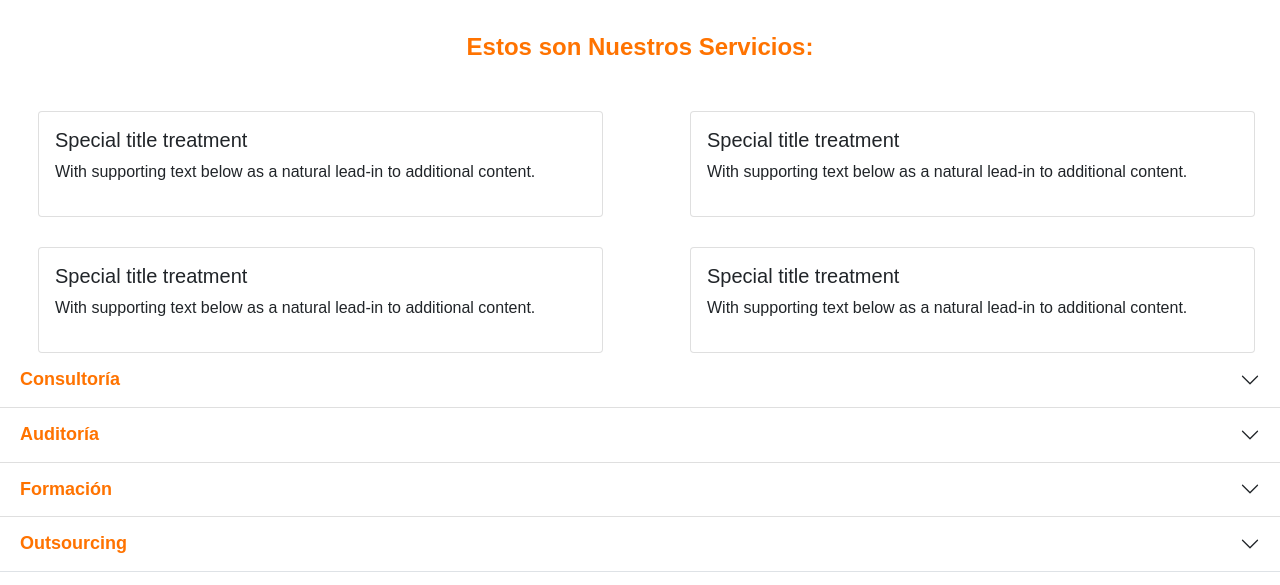
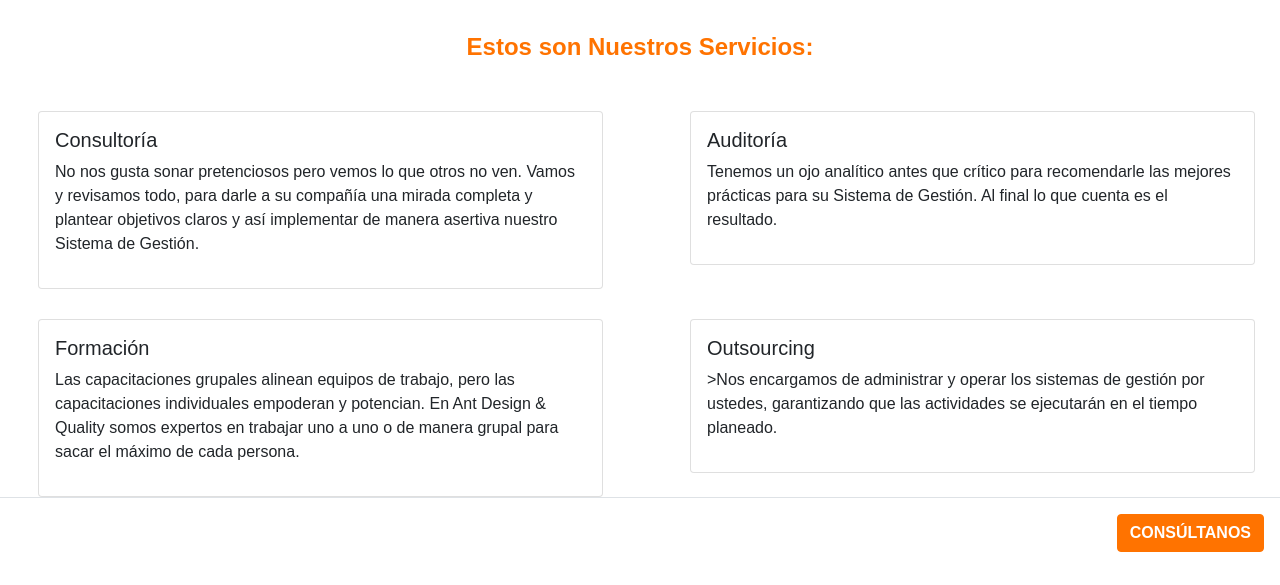
Before and after one commit to SamNorato/proyecto, a website: page index.html in a window 1280 px wide. Shown: the part 1385-1970 px from the top of the page. Drawn offline with nearby package versions, Linux system fonts and the light colour scheme.

Commit message:
a ver ok

```diff
--- a/index.html
+++ b/index.html
@@ -129,16 +129,16 @@
       <div class="col-sm-6">
         <div class="card-servicios">
           <div class="card-body">
-            <h5 class="servicios-card-title">Special title treatment</h5>
-            <p class="descripcion-card-text">With supporting text below as a natural lead-in to additional content.</p>
+            <h5 class="servicios-card-title">Consultoría</h5>
+            <p class="descripcion-card-text">No nos gusta sonar pretenciosos pero vemos lo que otros no ven. Vamos y revisamos todo, para darle a su compañía una mirada completa y plantear objetivos claros y así implementar de manera asertiva nuestro Sistema de Gestión.</p>
           </div>
         </div>
       </div>
       <div class="col-sm-6">
         <div class="card-servicios">
           <div class="card-body">
-            <h5 class="servicios-card-title">Special title treatment</h5>
-            <p class="descripcion-card-text">With supporting text below as a natural lead-in to additional content.</p>
+            <h5 class="servicios-card-title">Auditoría</h5>
+            <p class="descripcion-card-text">Tenemos un ojo analítico antes que crítico para recomendarle las mejores prácticas para su Sistema de Gestión. Al final lo que cuenta es el resultado.</p>
           </div>
         </div>
       </div>
@@ -147,65 +147,17 @@
       <div class="col-sm-6">
         <div class="card-servicios">
           <div class="card-body">
-            <h5 class="servicios-card-title">Special title treatment</h5>
-            <p class="descripcion-card-text">With supporting text below as a natural lead-in to additional content.</p>
+            <h5 class="servicios-card-title">Formación</h5>
+            <p class="descripcion-card-text">Las capacitaciones grupales alinean equipos de trabajo, pero las capacitaciones individuales empoderan y potencian. En Ant Design & Quality somos expertos en trabajar uno a uno o de manera grupal para sacar el máximo de cada persona.</p>
           </div>
         </div>
       </div>
       <div class="col-sm-6">
         <div class="card-servicios">
           <div class="card-body">
-            <h5 class="servicios-card-title">Special title treatment</h5>
-            <p class="descripcion-card-text">With supporting text below as a natural lead-in to additional content.</p>
+            <h5 class="servicios-card-title">Outsourcing</h5>
+            <p class="descripcion-card-text">>Nos encargamos de administrar y operar los sistemas de gestión por ustedes, garantizando que las actividades se ejecutarán en el tiempo planeado.</p>
           </div>
-        </div>
-      </div>
-    </div>
-
-
-
-
-
-
-    <div class="accordion accordion-flush" id="accordionFlushExample">
-      <div class="accordion-item">
-        <h2 class="accordion-header" id="flush-headingOne">
-          <button class="accordion-button collapsed" type="button" data-bs-toggle="collapse" data-bs-target="#flush-collapseOne" aria-expanded="false" aria-controls="flush-collapseOne">
-            <strong>Consultoría</strong>
-          </button>
-        </h2>
-        <div id="flush-collapseOne" class="accordion-collapse collapse" aria-labelledby="flush-headingOne" data-bs-parent="#accordionFlushExample">
-          <div class="accordion-body">No nos gusta sonar pretenciosos pero vemos lo que otros no ven. Vamos y revisamos todo, para darle a su compañía una mirada completa y plantear objetivos claros y así implementar de manera asertiva nuestro Sistema de Gestión.</div>
-        </div>
-      </div>
-      <div class="accordion-item">
-        <h2 class="accordion-header" id="flush-headingTwo">
-          <button class="accordion-button collapsed" type="button" data-bs-toggle="collapse" data-bs-target="#flush-collapseTwo" aria-expanded="false" aria-controls="flush-collapseTwo">
-            <strong>Auditoría</strong>
-          </button>
-        </h2>
-        <div id="flush-collapseTwo" class="accordion-collapse collapse" aria-labelledby="flush-headingTwo" data-bs-parent="#accordionFlushExample">
-          <div class="accordion-body">Tenemos un ojo analítico antes que crítico para recomendarle las mejores prácticas para su Sistema de Gestión. Al final lo que cuenta es el resultado.</div>
-        </div>
-      </div>
-      <div class="accordion-item">
-        <h2 class="accordion-header" id="flush-headingThree">
-          <button class="accordion-button collapsed" type="button" data-bs-toggle="collapse" data-bs-target="#flush-collapseThree" aria-expanded="false" aria-controls="flush-collapseThree">
-           <strong>Formación</strong>
-          </button>
-        </h2>
-        <div id="flush-collapseThree" class="accordion-collapse collapse" aria-labelledby="flush-headingThree" data-bs-parent="#accordionFlushExample">
-          <div class="accordion-body">Las capacitaciones grupales alinean equipos de trabajo, pero las capacitaciones individuales empoderan y potencian. En Ant Design & Quality somos expertos en trabajar uno a uno o de manera grupal para sacar el máximo de cada persona.</div>
-        </div>
-      </div>
-      <div class="accordion-item">
-        <h2 class="accordion-header" id="flush-headingFour">
-          <button class="accordion-button collapsed" type="button" data-bs-toggle="collapse" data-bs-target="#flush-collapseFour" aria-expanded="false" aria-controls="flush-collapseFour">
-           <strong>Outsourcing</strong>
-          </button>
-        </h2>
-        <div id="flush-collapseFour" class="accordion-collapse collapse" aria-labelledby="flush-headingFour" data-bs-parent="#accordionFlushExample">
-          <div class="accordion-body">Nos encargamos de administrar y operar los sistemas de gestión por ustedes, garantizando que las actividades se ejecutarán en el tiempo planeado.</div>
         </div>
       </div>
     </div>
```
